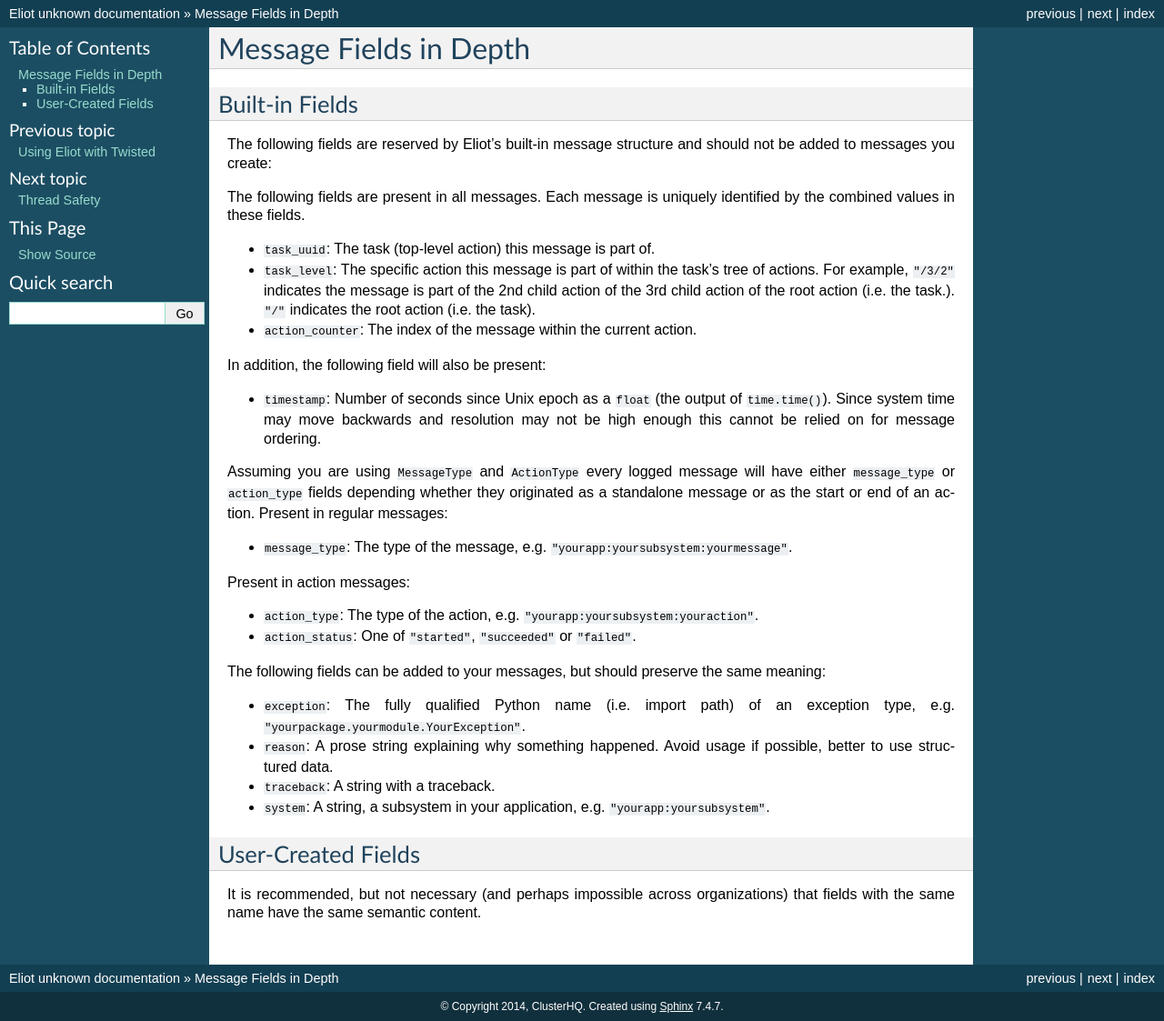
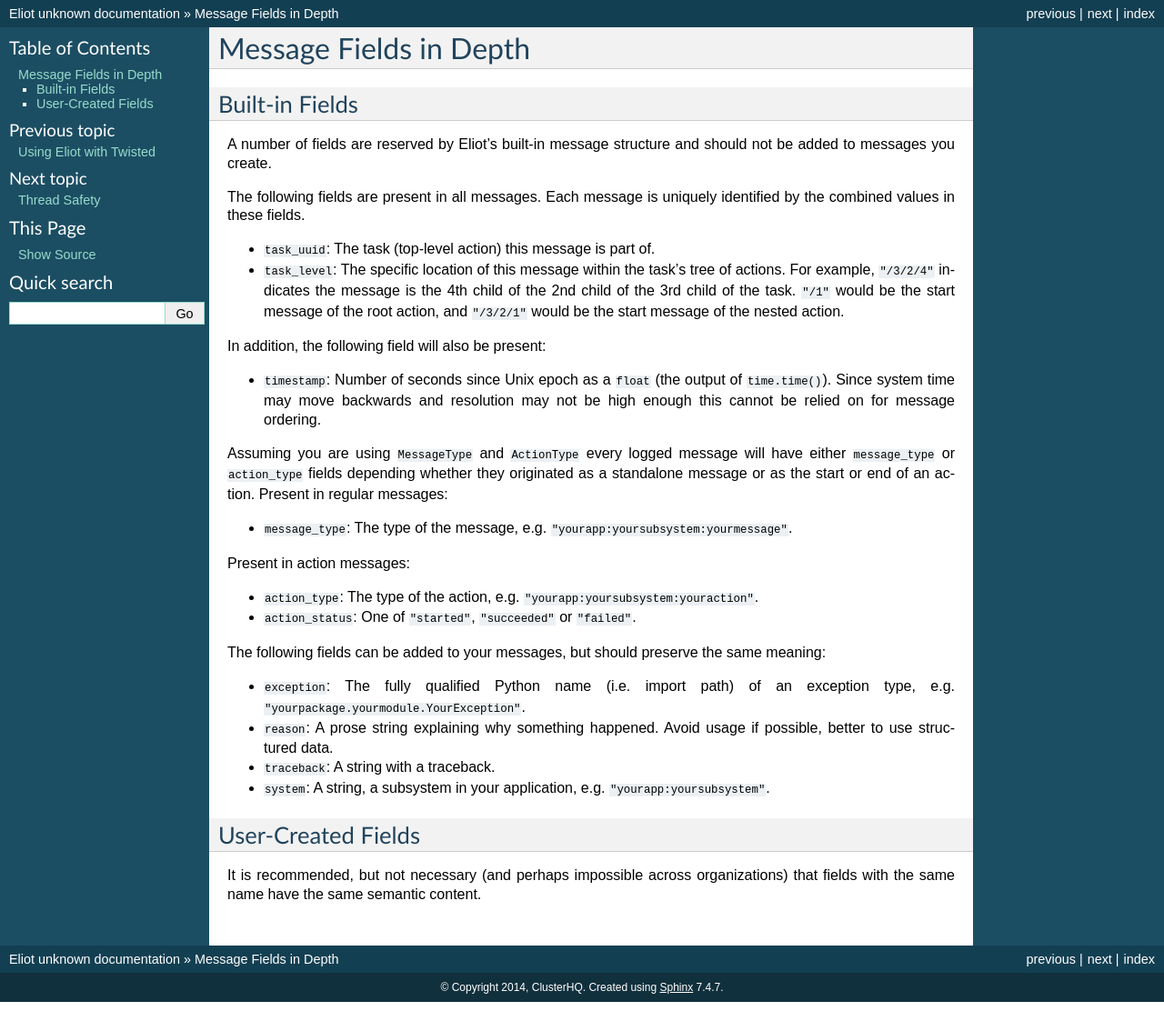
Before and after one commit to itamarst/eliot, a Sphinx documentation site: the page built from docs/source/fields.rst, in a window 1280 px wide. Shown: the whole page at 91% size. Built offline with Sphinx 7.4.7, drawn with Linux system fonts in a browser that asks for light colours; after the commit the page ends 1102 px from its top, so only the background shows below that.

Commit message:
Get rid of remaining references to action_counter.

```diff
--- a/docs/source/fields.rst
+++ b/docs/source/fields.rst
@@ -4,16 +4,15 @@ Message Fields in Depth
 Built-in Fields
 ---------------
 
-The following fields are reserved by Eliot's built-in message structure and should not be added to messages you create:
+A number of fields are reserved by Eliot's built-in message structure and should not be added to messages you create.
 
 The following fields are present in all messages.
 Each message is uniquely identified by the combined values in these fields.
 
 * ``task_uuid``: The task (top-level action) this message is part of.
-* ``task_level``: The specific action this message is part of within the task's tree of actions.
-  For example, ``"/3/2"`` indicates the message is part of the 2nd child action of the 3rd child action of the root action (i.e. the task.).
-  ``"/"`` indicates the root action (i.e. the task).
-* ``action_counter``: The index of the message within the current action.
+* ``task_level``: The specific location of this message within the task's tree of actions.
+  For example, ``"/3/2/4"`` indicates the message is the 4th child of the 2nd child of the 3rd child of the task.
+  ``"/1"`` would be the start message of the root action, and ``"/3/2/1"`` would be the start message of the nested action.
 
 In addition, the following field will also be present:
 
--- a/docs/source/logstash_standalone.conf
+++ b/docs/source/logstash_standalone.conf
@@ -32,7 +32,7 @@ output {
     # using the relevant Eliot fields. This means replaying messages will not
     # result in duplicates, as long as the replayed messages end up in the same
     # index (see below).
-    document_id => "%{task_uuid}_%{task_level}_%{action_counter}"
+    document_id => "%{task_uuid}_%{task_level}"
 
     # By default logstash sets the index to include the current date. When we
     # get to point of replaying log files on startup for crash recovery we might
```
Also changed, not shown: 2 other files.
